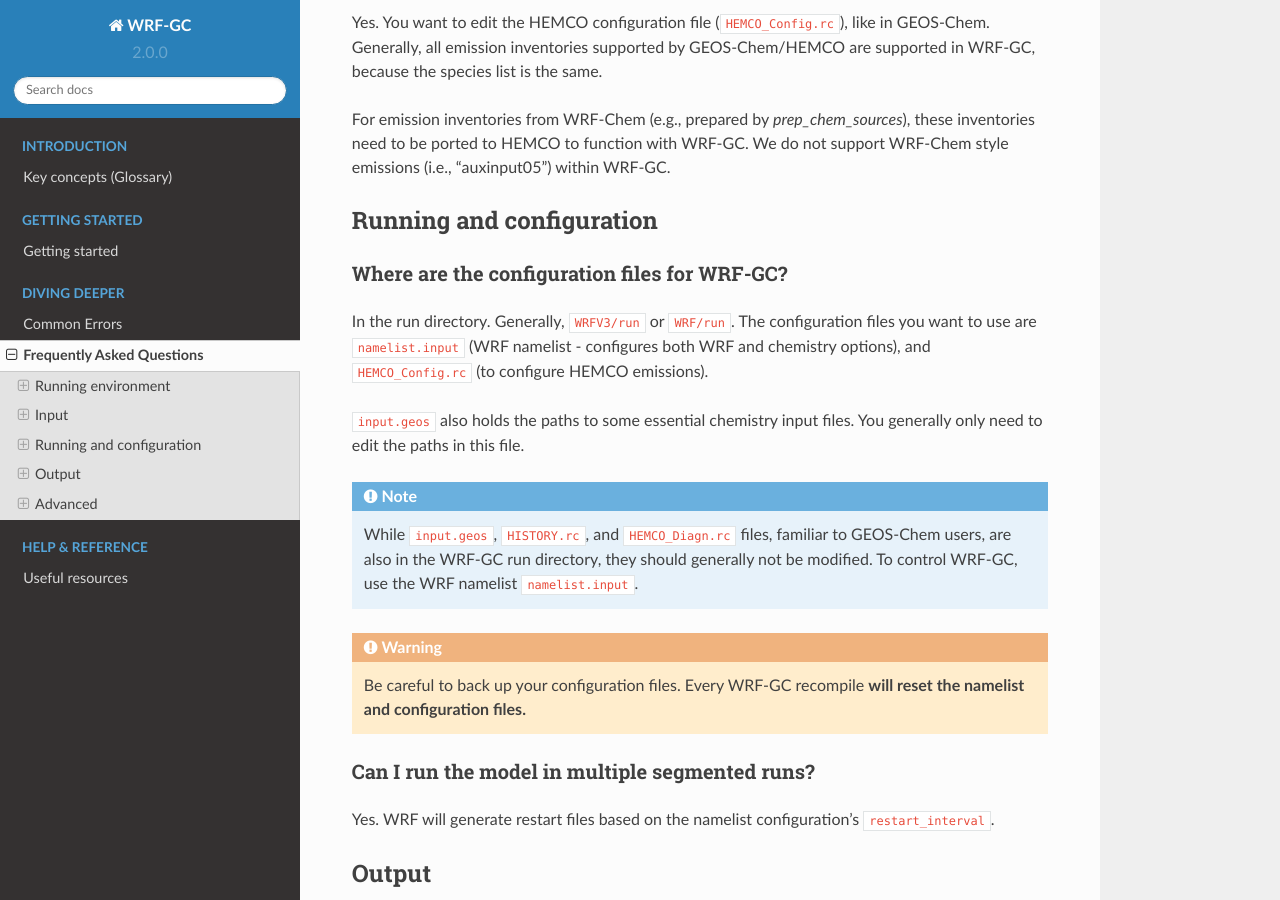
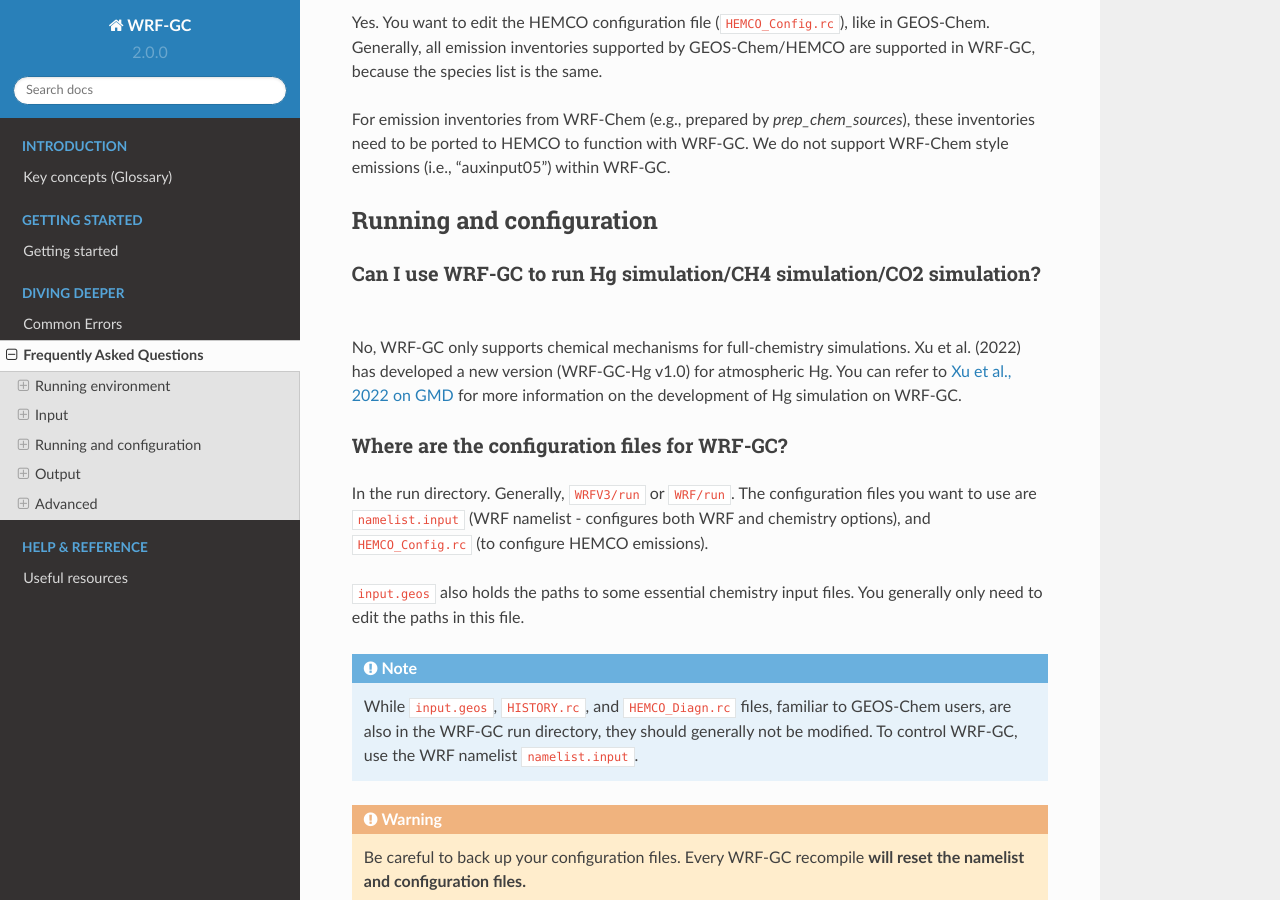
Before and after one commit to WRF-GC/documentation, a Sphinx documentation site: the page built from docs/source/faq.rst, in a window 1280 px wide and 900 px high, scrolled down 2338 px. Built offline with Sphinx 7.4.7 and the Read the Docs theme 2.0.0, drawn with Linux system fonts in a browser that asks for light colours.

Commit message:
Update faq.rst (#1)
* Update faq.rst

* Update faq.rst

Co-authored-by: Haipeng Lin <myself@jimmielin.me>

```diff
--- a/docs/source/faq.rst
+++ b/docs/source/faq.rst
@@ -83,6 +83,11 @@
 Running and configuration
 -------------------------
 
+Can I use WRF-GC to run Hg simulation/CH4 simulation/CO2 simulation?
+^^^^^^^^^^^^^^^^^^^^^^^^^^^^^^^^^^^^^^^^^^^^^^^^^^^^^^^^^^^^^^^^^^^^
+
+No, WRF-GC only supports chemical mechanisms for full-chemistry simulations. Xu et al. (2022) has developed a new version (WRF-GC-Hg v1.0) for atmospheric Hg. You can refer to `Xu et al., 2022 on GMD <https://gmd.copernicus.org/preprints/gmd-2021-404/>`__ for more information on the development of Hg simulation on WRF-GC.
+
 Where are the configuration files for WRF-GC?
 ^^^^^^^^^^^^^^^^^^^^^^^^^^^^^^^^^^^^^^^^^^^^^
 
```
